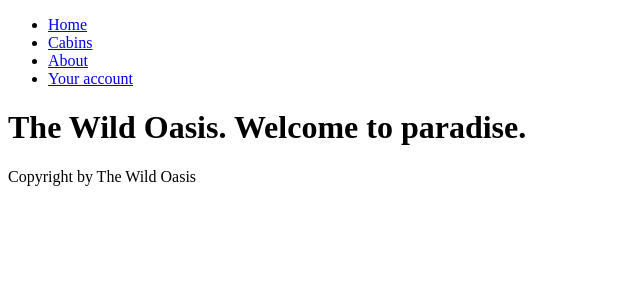
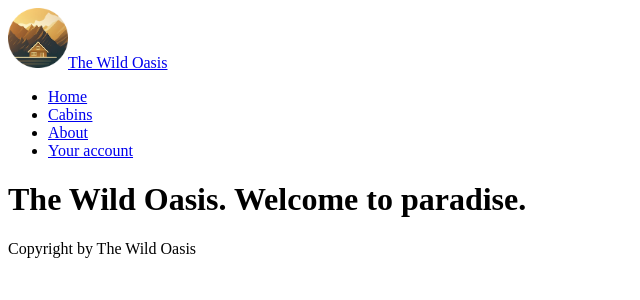
Before and after one commit to Grandvill/wild-oasis-next, a Next.js app: page / in a window 1280 px wide. Shown: the top 300 px of the page, without its empty margins (0-640 px from the left). Built offline with nearby package versions, Linux system fonts and the light colour scheme.

Commit message:
Add : logo

```diff
--- /dev/null
+++ b/app/components/Logo.js
@@ -0,0 +1,10 @@
+function Logo() {
+  return (
+    <a href="/" className="flex items-center gap-4 z-10">
+      <img src="/logo.png" height="60" width="60" alt="The Wild Oasis logo" />
+      <span className="text-xl font-semibold text-primary-100">The Wild Oasis</span>
+    </a>
+  );
+}
+
+export default Logo;
--- a/app/layout.js
+++ b/app/layout.js
@@ -1,4 +1,5 @@
 import Navigation from './components/Navigation';
+import Logo from './components/Logo';
 
 export const metadata = {
   title: 'The Wild Oasis',
@@ -9,7 +10,10 @@ export default function RootLayout({ children }) {
   return (
     <html>
       <body>
-        <Navigation />
+        <header>
+          <Logo />
+          <Navigation />
+        </header>
         <main>{children}</main>
         <footer>Copyright by The Wild Oasis</footer>
       </body>
```
Also changed, not shown: public/logo.png (added).
